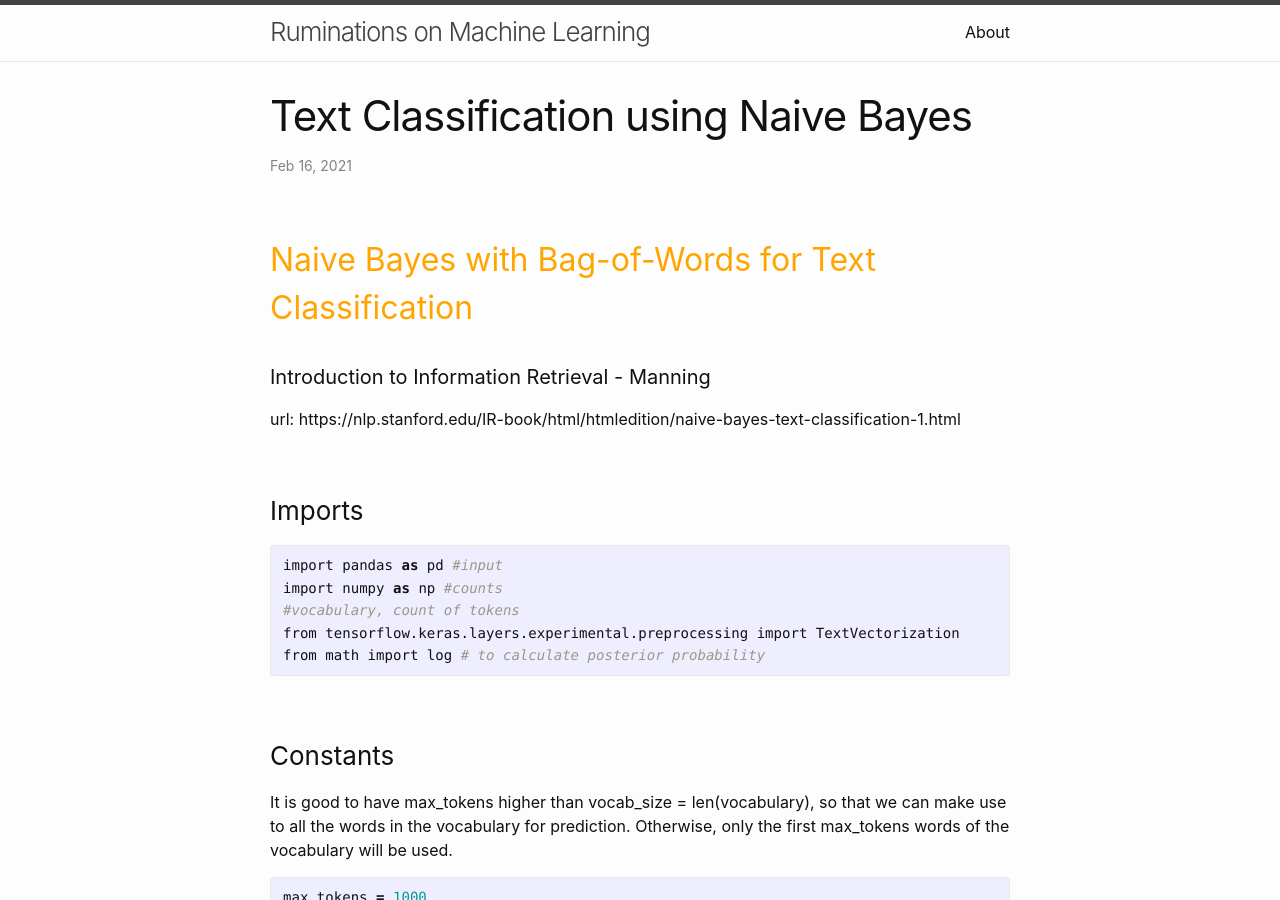
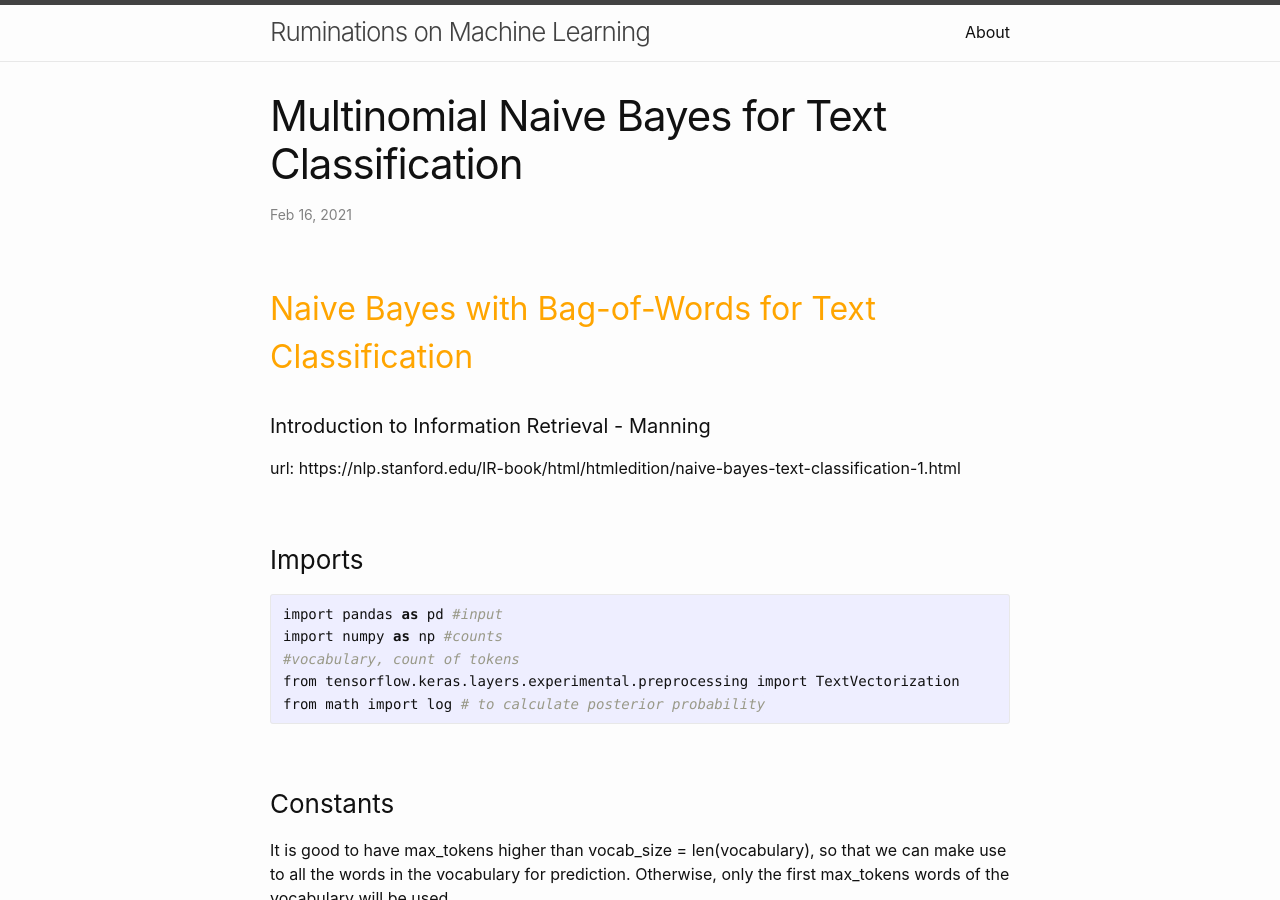
Before and after one commit to j-dhall/ml, a Jekyll site: the page built from _posts/2021-02-16-multinomial-naive-bayes-for-text-classification.md, in a window 1280 px wide and 900 px high. Built offline with Jekyll 4.4.1, drawn with Linux system fonts in a browser that asks for light colours.

Commit message:
renamed md file to MultinomialNB for TC

```diff
--- a/_posts/2021-02-16-naive-bayes-with-bag-of-words-for-text-classification.md
+++ b/_posts/2021-02-16-multinomial-naive-bayes-for-text-classification.md
@@ -1,6 +1,6 @@
 ---
 layout: post
-title: "Text Classification using Naive Bayes"
+title: "Multinomial Naive Bayes for Text Classification"
 date: 2021-02-16 16:30:59 +0530
 categories:
 ---
```
